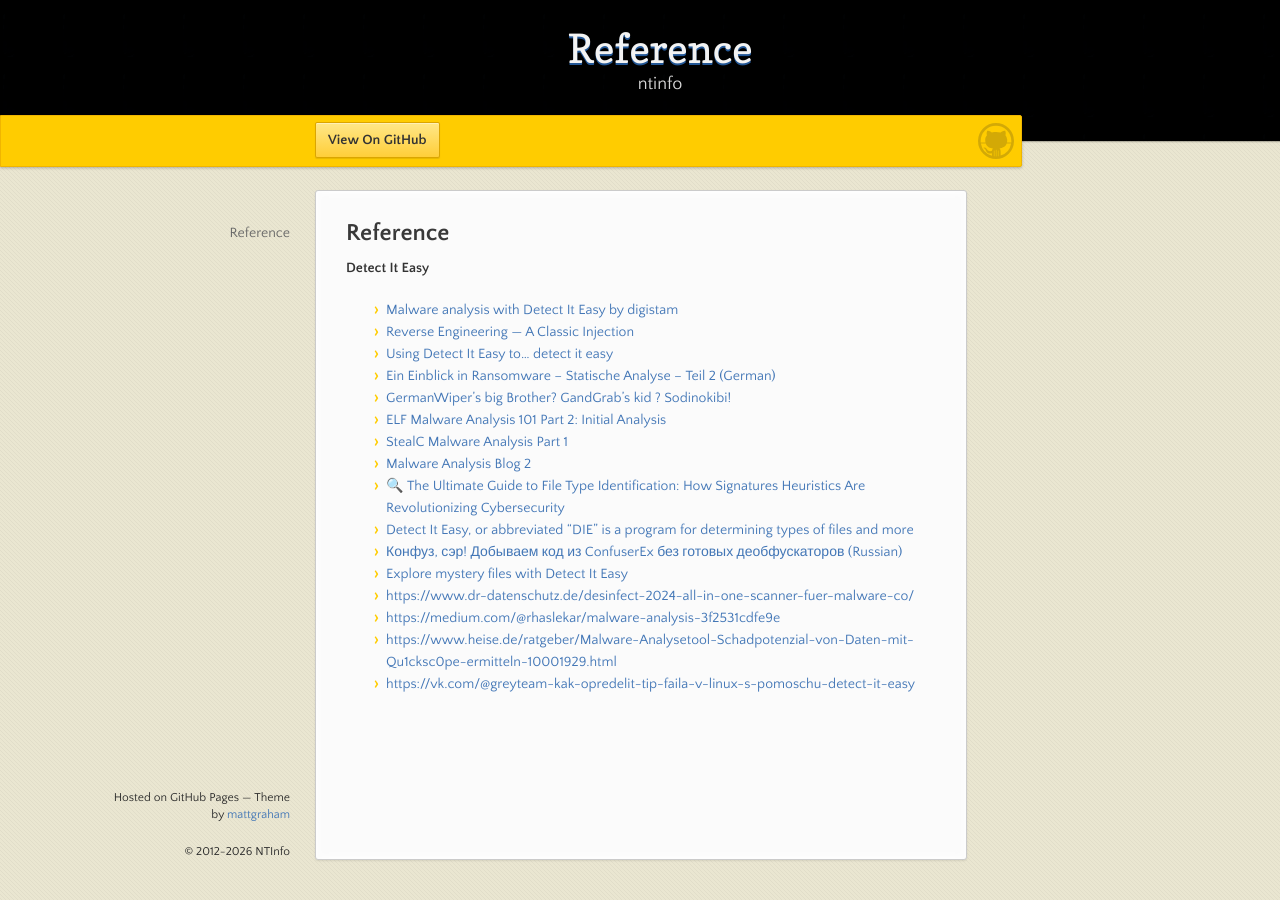
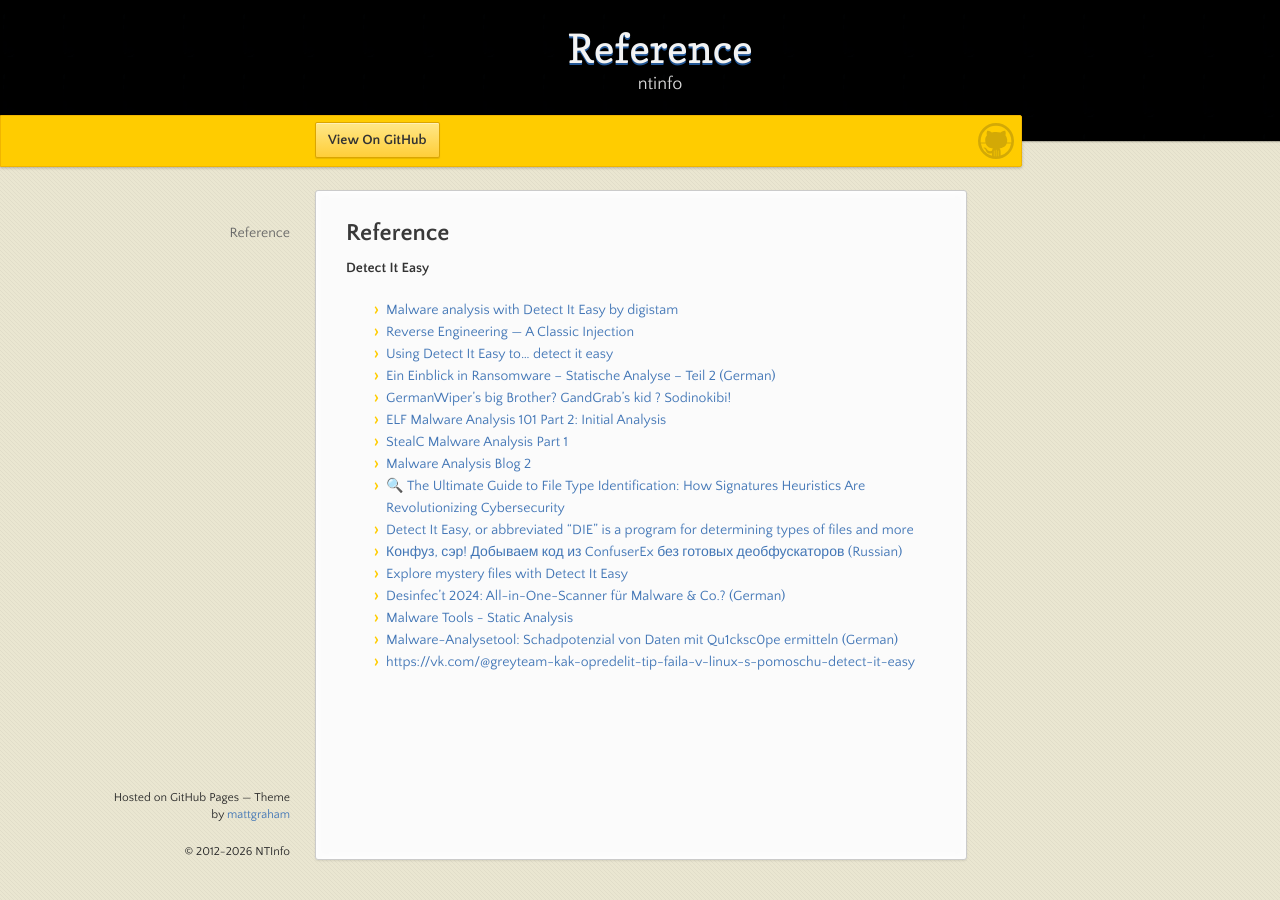
Before and after one commit to horsicq/horsicq.github.io, a Jekyll site: the page built from reference.md, in a window 1280 px wide. Built offline with Jekyll 4.4.1, drawn with Linux system fonts in a browser that asks for light colours; our own code applies the rules of GitHub Pages for plain Markdown files.

Commit message:
fix references

```diff
--- a/reference.md
+++ b/reference.md
@@ -13,7 +13,7 @@
 - [Detect It Easy, or abbreviated "DIE" is a program for determining types of files and more](https://www.wilderssecurity.com/threads/detect-it-easy-or-abbreviated-die-is-a-program-for-determining-types-of-files-and-more.442098/)
 - [Конфуз, сэр! Добываем код из ConfuserEx без готовых деобфускаторов (Russian)](https://xakep.ru/2026/02/04/confuser-ex/)
 - [Explore mystery files with Detect It Easy](https://betanews.com/article/explore-mystery-files-with-detect-it-easy/)
-- [https://www.dr-datenschutz.de/desinfect-2024-all-in-one-scanner-fuer-malware-co/](Desinfec't 2024: All-in-One-Scanner für Malware & Co.? (German))
-- [https://medium.com/@rhaslekar/malware-analysis-3f2531cdfe9e](Malware Tools - Static Analysis)
-- [https://www.heise.de/ratgeber/Malware-Analysetool-Schadpotenzial-von-Daten-mit-Qu1cksc0pe-ermitteln-10001929.html](Malware-Analysetool: Schadpotenzial von Daten mit Qu1cksc0pe ermitteln (German))
+- [Desinfec't 2024: All-in-One-Scanner für Malware & Co.? (German)](https://www.dr-datenschutz.de/desinfect-2024-all-in-one-scanner-fuer-malware-co/)
+- [Malware Tools - Static Analysis](https://medium.com/@rhaslekar/malware-analysis-3f2531cdfe9e)
+- [Malware-Analysetool: Schadpotenzial von Daten mit Qu1cksc0pe ermitteln (German)](https://www.heise.de/ratgeber/Malware-Analysetool-Schadpotenzial-von-Daten-mit-Qu1cksc0pe-ermitteln-10001929.html)
 - [https://vk.com/@greyteam-kak-opredelit-tip-faila-v-linux-s-pomoschu-detect-it-easy](Как определить тип файла в Linux с помощью Detect It Easy (Russian))
```
